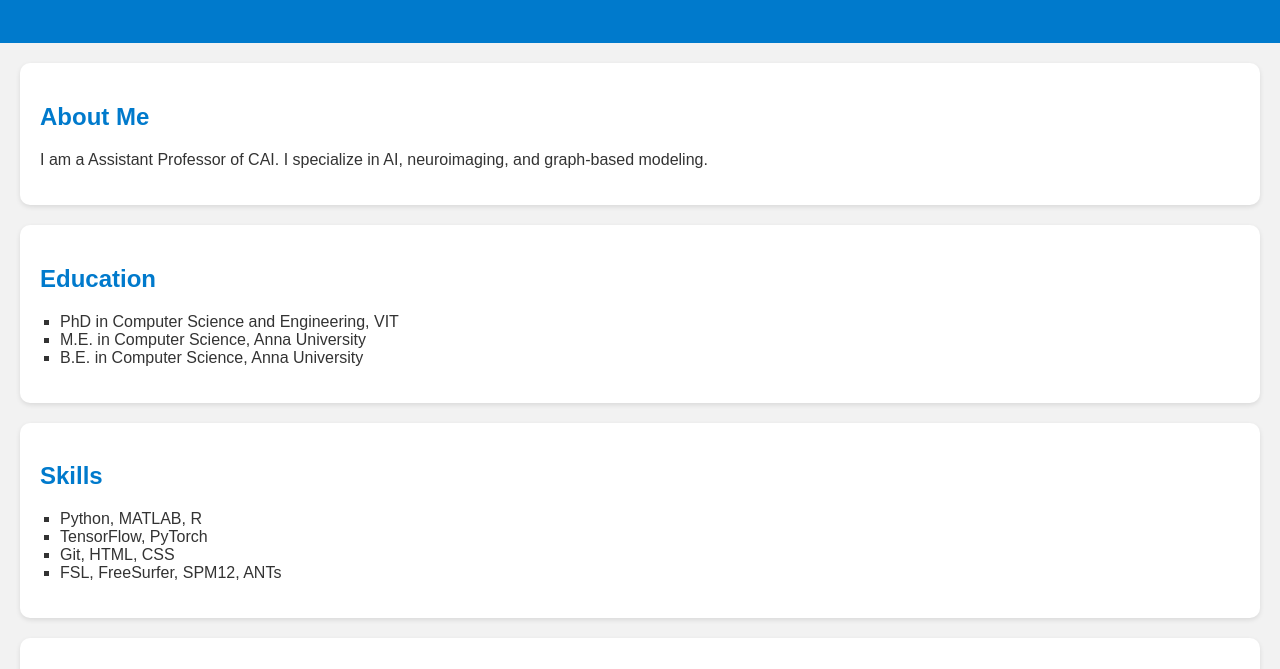
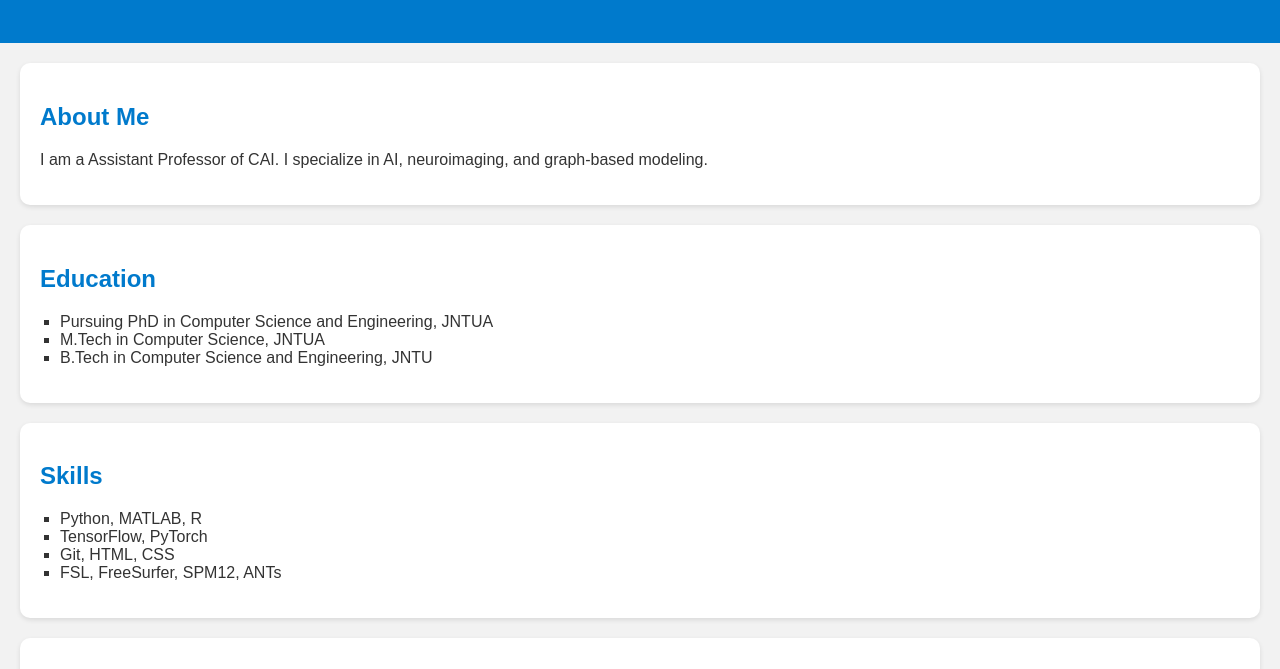
Before and after one commit to praneelkumarp/ciac, a plain HTML site: page index.html in a window 1280 px wide. Shown: the part 131-800 px from the top of the page. Drawn offline with Linux system fonts and the light colour scheme.

Commit message:
index file content updated

```diff
--- a/index.html
+++ b/index.html
@@ -20,9 +20,9 @@
   <section id="education">
     <h2>Education</h2>
     <ul>
-      <li>PhD in Computer Science and Engineering, VIT</li>
-      <li>M.E. in Computer Science, Anna University</li>
-      <li>B.E. in Computer Science, Anna University</li>
+      <li>Pursuing PhD in Computer Science and Engineering, JNTUA</li>
+      <li>M.Tech in Computer Science, JNTUA</li>
+      <li>B.Tech in Computer Science and Engineering, JNTU</li>
     </ul>
   </section>
 
```
